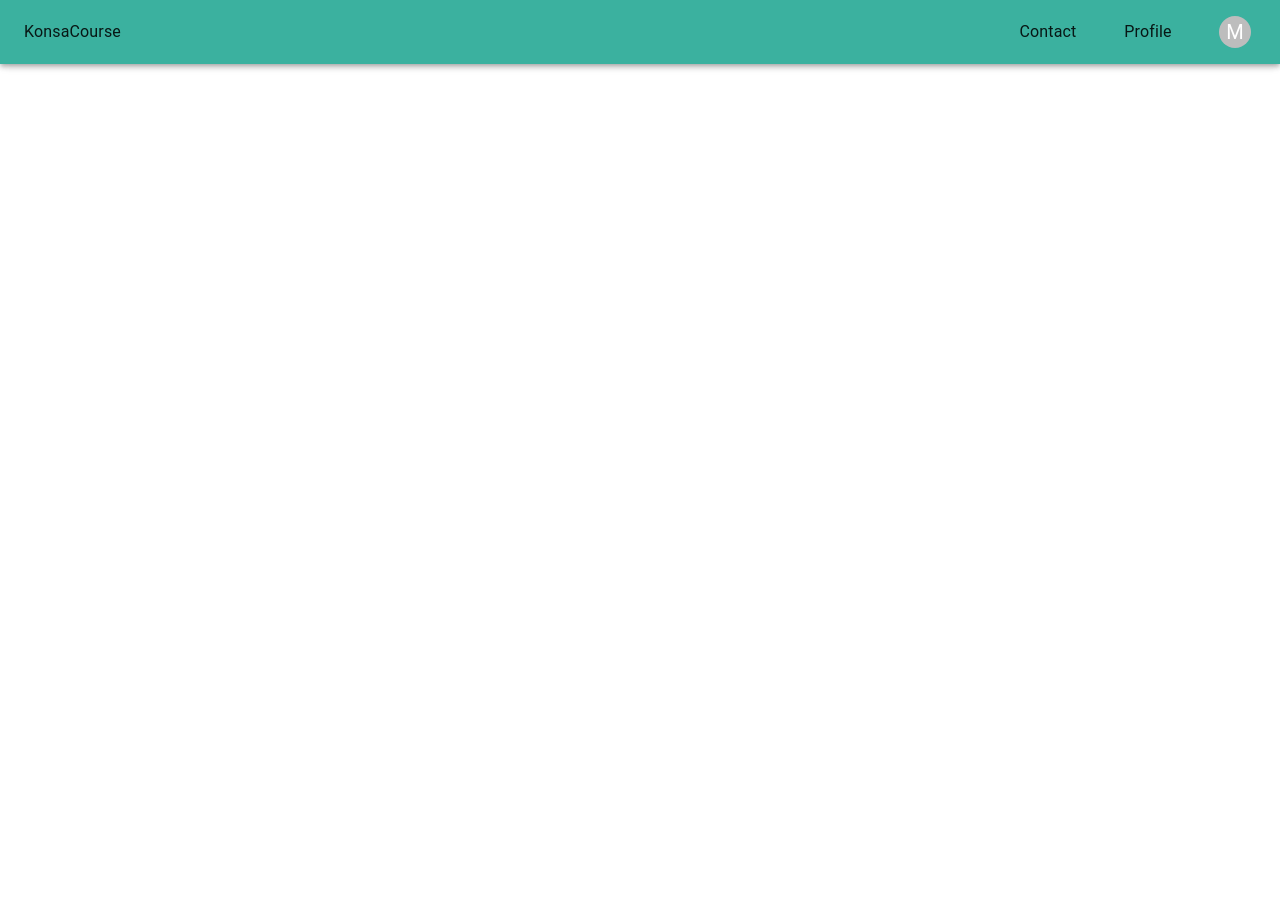
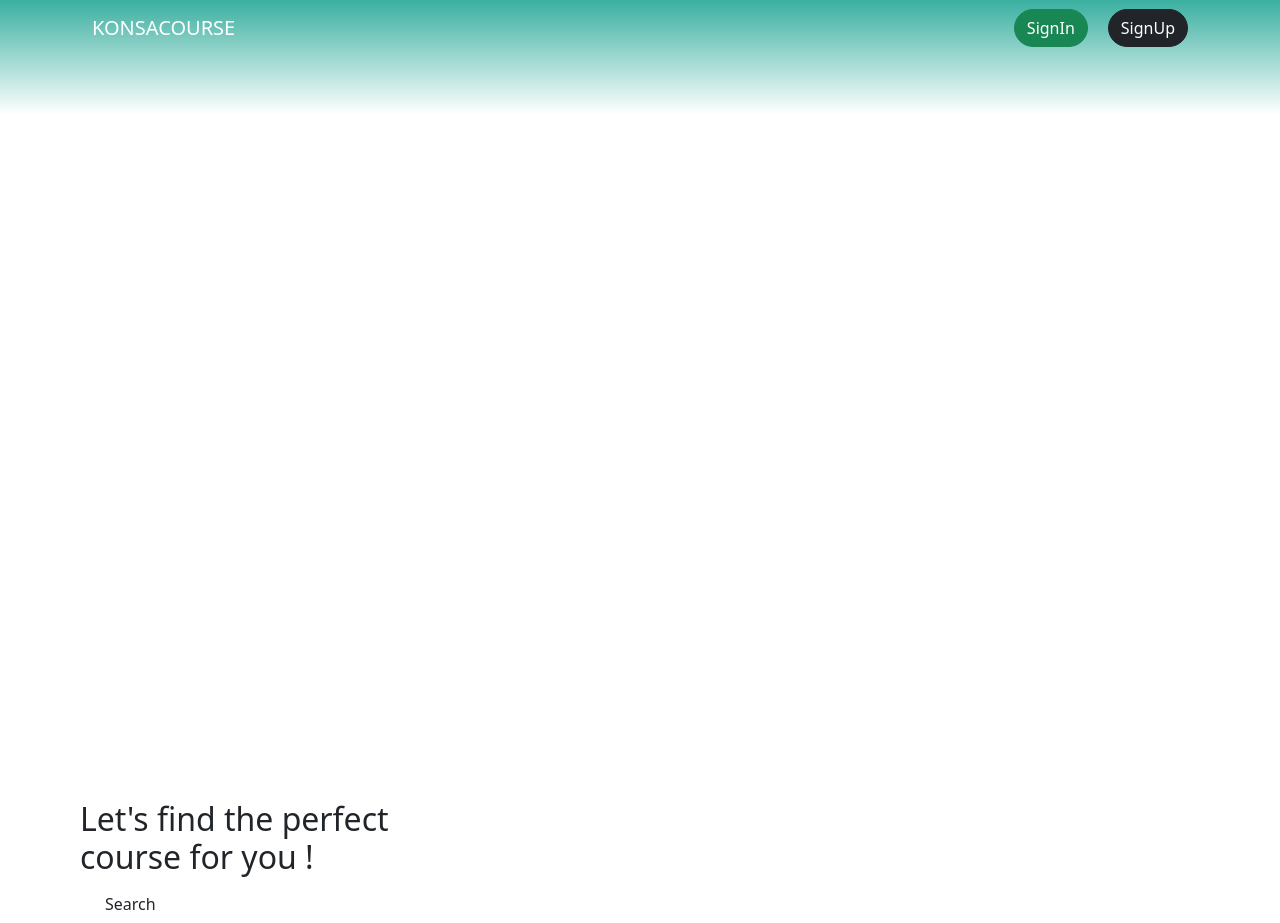
Before and after one commit to umarsaeedcheema/konsaCourse, a React (Create React App) app: page /pages/landing in a window 1280 px wide. Before the commit the page ends 800 px from the top, so only its background shows below. Built offline with nearby package versions, Linux system fonts and the light colour scheme.

Commit message:
redisgned navbar and made changes to landing page

```diff
--- a/src/App.js
+++ b/src/App.js
@@ -4,17 +4,19 @@ import ErrorPage from './pages/ErrorPage';
 import BasicMenu from './components/BasicMenu'
 import Header from './components/Header'
 import ComparisonCard from './components/ComparisonCard';
+import ProfessorScreen from './pages/ProfessorScreen'
 // import Compare from './pages/Compare';
 function App() {
   return (
       // <Compare />
     // <ErrorPage></ErrorPage>
-    // <Pages></Pages>
     <>
     {/* <BasicMenu></BasicMenu> */}
-    <Header></Header>
+    <Pages></Pages>
+    {/* <Header></Header> */}
     {/* <ResponsiveAppBar/> */}
     {/* <ComparisonCard></ComparisonCard> */}
+    {/* <ProfessorScreen></ProfessorScreen> */}
     </>
 
   );
--- a/src/components/NavbarComponent.jsx
+++ /dev/null
@@ -1,55 +0,0 @@
-import React from 'react'
-import styles from '/Users/umar/Desktop/konsa/konsaCourse/src/pages/styles.module.css'
-
-const NavbarComponent = () => {
-
-    return (
-        <div className={styles.gradient}>
-            <div className='d-flex justify-content-center flex-1 ' style={{ backgroundColor: "#00ffff00" }} >   </div>
-            <div className='d-flex  justify-content-center ' style={{ flex: "9", backgroundColor: "#00ffff00" }}></div>
-            <div  style={{ height: '100vh' }}>
-                <nav class="navbar navbar-expand-lg ">
-                    <div class="container-fluid" style={{backgroundColor:"#00FF0000"}}>
-                        <div className="row justify-content-start pl-20">
-                            <a class="navbar-brand" href="./Landing"
-                            style={{color:'white'}}
-                            >KONSACOURSE</a>
-                        </div>
-                        {/* <button class="navbar-toggler" type="button" data-bs-toggle="collapse" data-bs-target="#navbarNavAltMarkup" aria-controls="navbarNavAltMarkup" aria-expanded="false" aria-label="Toggle navigation">
-                            <span class="navbar-toggler-icon"></span>
-                        </button> */}
-                        <div class="collapse navbar-collapse justify-content-center ">
-                            <div class="navbar-nav" >
-                                <u><a class="nav-link active mr-5" aria-current="page" href="./Landing" style={{color:"#000000"}}>Home</a></u>
-                                <a class="nav-link mr-5" href="./Search"  style={{color:"#000000"}} >Search</a>
-                                <a class="nav-link mr-5" href="./Rate"  style={{color:"#000000"}}>Rate</a>
-                                <a class="nav-link mr-5" href="./Compare" style={{color:"#000000"}}>Compare</a>
-                            </div>
-                        </div>
-                        <div className="justify-content-end pr-20">
-                            <button className="btn btn-success mr-5 rounded-pill"> SignIn </button>
-                            <button className="btn btn-dark rounded-pill"> SignUp </button>
-
-                        </div>
-                    </div>
-                </nav>
-                <div className='d-flex align-items-center justify-content-start ml-20 ' style={{ width: '50%', height: "100%" }} >
-                    <div style={{ width: "50%", height: "20%" }}>
-                        <h2>Let's find the perfect <br />course for you !</h2>
-                        <form >
-                            <div class="container">
-                                <div class="d-flex ">
-                                    <div class="col-8">
-                                        <div class="search"> <i class="bi bi-search"></i> <button class="btn">Search</button> </div>
-                                    </div>
-                                </div>
-                            </div>
-                        </form>
-                    </div>
-                </div>
-            </div>
-        </div>
-    )
-}
-
-export default NavbarComponent
--- /dev/null
+++ b/src/components/NavbarComponentGuest.jsx
@@ -0,0 +1,51 @@
+import React from 'react'
+import { useNavigate } from 'react-router-dom';
+import styles from '/Users/umar/Desktop/konsa/konsaCourse/src/pages/styles.module.css'
+
+const NavbarComponentGuest = () => {
+
+    let navigate = useNavigate()
+    return (
+        <div className={styles.gradient}>
+            <div className='d-flex justify-content-center flex-1 ' style={{ backgroundColor: "#00ffff00" }} >   </div>
+            <div className='d-flex  justify-content-center ' style={{ flex: "9", backgroundColor: "#00ffff00" }}></div>
+            <div style={{ height: '100vh' }}>
+                <nav class="navbar navbar-expand-lg ">
+                    <div class="container-fluid" style={{ backgroundColor: "#00FF0000" }}>
+                        <div className="row justify-content-start pl-20">
+                            <a class="navbar-brand" href="./Landing"
+                                style={{ color: 'white' }}
+                            >KONSACOURSE</a>
+                        </div>
+                        {/* <button class="navbar-toggler" type="button" data-bs-toggle="collapse" data-bs-target="#navbarNavAltMarkup" aria-controls="navbarNavAltMarkup" aria-expanded="false" aria-label="Toggle navigation">
+                            <span class="navbar-toggler-icon"></span>
+                        </button> */}
+                        <div class="collapse navbar-collapse justify-content-center ">
+                            <div class="navbar-nav" >
+                                <u><a class="nav-link active mr-5" aria-current="page" href="./Landing" style={{ color: "#000000" }}>Home</a></u>
+                                <a class="nav-link mr-5" href="./Search" style={{ color: "#000000" }} >Search</a>
+                                <a class="nav-link mr-5" href="./Rate" style={{ color: "#000000" }}>Rate</a>
+                                <a class="nav-link mr-5" href="./Compare" style={{ color: "#000000" }}>Compare</a>
+                            </div>
+                        </div>
+                        <div className="justify-content-end pr-20">
+                            <button className="btn btn-success mr-5 rounded-pill"
+                                onClick={() => {
+                                    navigate('/pages/login')
+                                }}
+                            > SignIn </button>
+                            <button className="btn btn-dark rounded-pill"
+                                onClick={() => {
+                                    navigate('/pages/signup')
+                                }}
+                            > SignUp </button>
+                        </div>
+                    </div>
+                </nav>
+
+            </div>
+        </div>
+    )
+}
+
+export default NavbarComponentGuest
--- a/src/pages/Landing.jsx
+++ b/src/pages/Landing.jsx
@@ -1,11 +1,26 @@
 import React from 'react'
 import Button from 'react-bootstrap/Button';
-import NavbarComponent from '../components/NavbarComponent';
+import NavbarComponent from '../components/NavbarComponentGuest';
 
 const Landing = () => {
   return (
     <div>
       <NavbarComponent></NavbarComponent>
+      <div className='d-flex align-items-center justify-content-start ml-20 ' style={{ width: '50%', height: "100%" }} >
+        <div style={{ width: "50%", height: "20%" }}>
+          <h2>Let's find the perfect <br />course for you !</h2>
+          <form >
+            <div class="container">
+              <div class="d-flex ">
+                <div class="col-8">
+                  <div class="search"> <i class="bi bi-search"></i> <button class="btn">Search</button> </div>
+                </div>
+              </div>
+            </div>
+          </form>
+        </div>
+      </div>
+
     </div>
   )
 }
```
Also changed, not shown: src/assets/Triangles.png (added), src/components/NavbarComponentAdmin.jsx (added), src/components/NavbarComponentUser.jsx (added).
